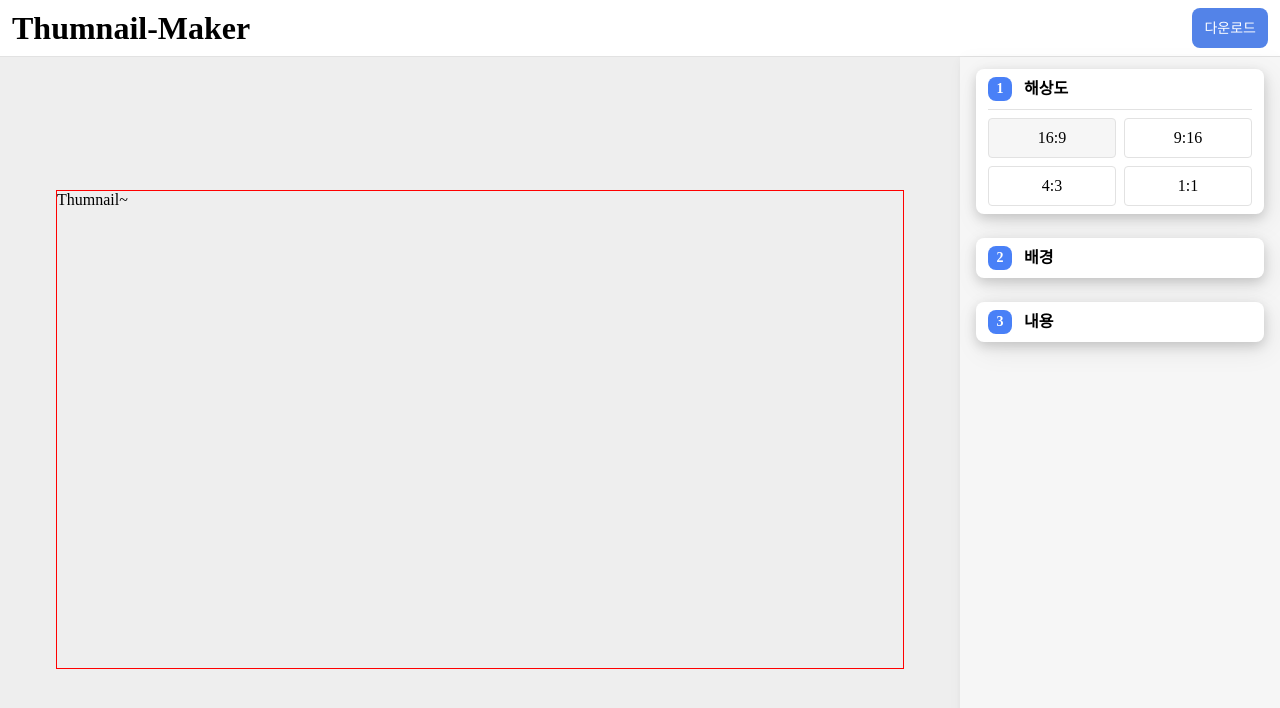
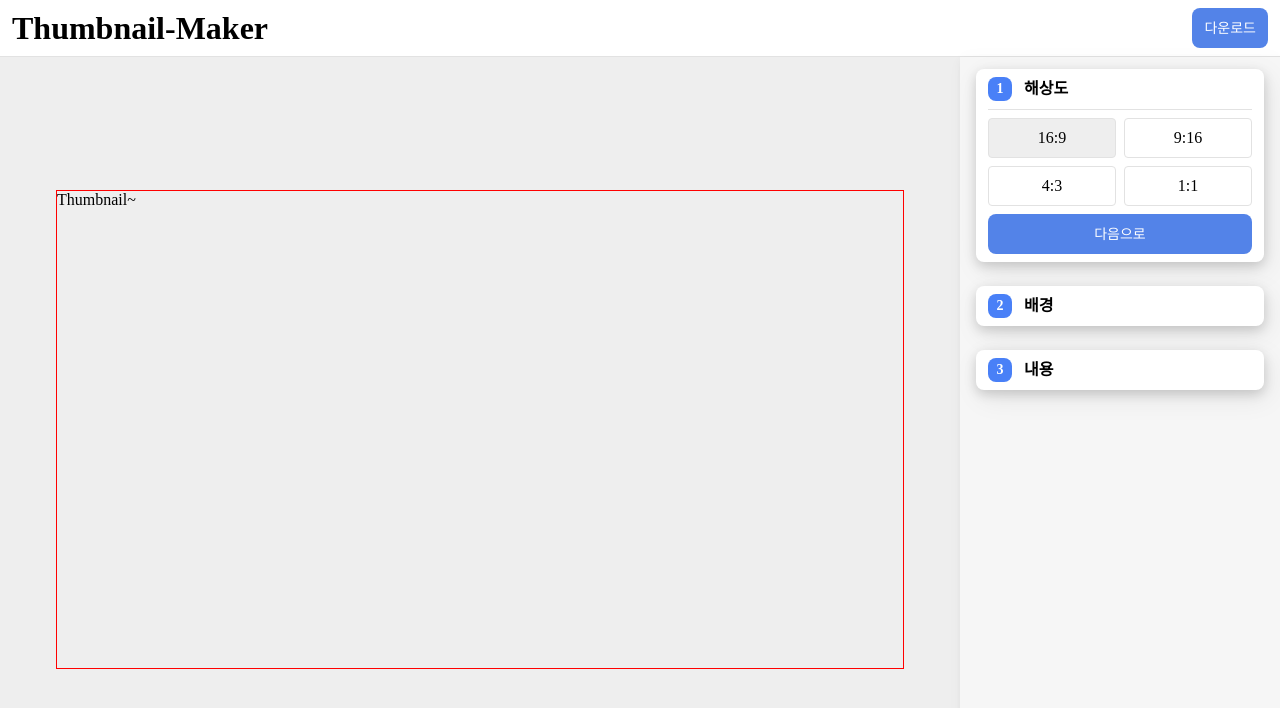
Before and after one commit to h00ns/Thumbnail-Maker, a React (Vite) app: page / in a window 1280 px wide. Shown: the top 708 px of the page. Built offline with nearby package versions, Linux system fonts and the light colour scheme.

Commit message:
feat : Part 2 setting

```diff
--- a/index.html
+++ b/index.html
@@ -4,7 +4,7 @@
     <meta charset="UTF-8" />
     <link rel="icon" type="image/svg+xml" href="/vite.svg" />
     <meta name="viewport" content="width=device-width, initial-scale=1.0" />
-    <title>Thumnail-Maker</title>
+    <title>Thumbnail-Maker</title>
   </head>
   <body>
     <div id="root"></div>
--- a/package.json
+++ b/package.json
@@ -19,6 +19,8 @@
     "react-dom": "^18.2.0"
   },
   "devDependencies": {
+    "@types/dom-to-image": "^2.6.7",
+    "@types/file-saver": "^2.0.7",
     "@types/react": "^18.2.66",
     "@types/react-dom": "^18.2.22",
     "@typescript-eslint/eslint-plugin": "^7.2.0",
--- a/src/components/atoms/Button/index.tsx
+++ b/src/components/atoms/Button/index.tsx
@@ -4,13 +4,22 @@ import styled from "@emotion/styled";
 
 interface Props extends React.ButtonHTMLAttributes<HTMLButtonElement> {
   text: string;
+  fullWidth?: boolean;
 }
 
-export default function Button({ text, ...buttonHtmlAttributes }: Props) {
-  return <Component {...buttonHtmlAttributes}>{text}</Component>;
+export default function Button({
+  text,
+  fullWidth = false,
+  ...buttonHtmlAttributes
+}: Props) {
+  return (
+    <Component fullWidth={fullWidth} {...buttonHtmlAttributes}>
+      {text}
+    </Component>
+  );
 }
 
-const Component = styled.button`
+const Component = styled.button<{ fullWidth: boolean }>`
   padding: 10px 12px;
   border: none;
   border-radius: ${Radius.MEDIUM};
@@ -20,6 +29,8 @@ const Component = styled.button`
 
   background: ${primary.blue};
   color: ${white};
+
+  ${(props) => props.fullWidth && "width: 100%;"}
 
   &:hover {
     opacity: 0.8;
--- a/src/components/atoms/PartCard/index.tsx
+++ b/src/components/atoms/PartCard/index.tsx
@@ -24,7 +24,11 @@ export default function PartCard({
 
   const isSelect = selectIdx === idx;
   return (
-    <Component {...divHtmlAttributes} onClick={() => setSelectIdx(idx)}>
+    <Component
+      {...divHtmlAttributes}
+      onClick={() => setSelectIdx(idx)}
+      isSelect={isSelect}
+    >
       <Header>
         <NumberBox>{idx}</NumberBox>
         <Title variant="sh3">{title}</Title>
@@ -41,16 +45,21 @@ export default function PartCard({
   );
 }
 
-const Component = styled.div`
+const Component = styled.div<{ isSelect: boolean }>`
   padding: 8px 12px;
   background: ${white};
   box-shadow: ${Shadow.MEDIUM};
   border-radius: ${Radius.MEDIUM};
-  cursor: pointer;
 
   display: flex;
   flex-direction: column;
   gap: 8px;
+
+  ${({ isSelect }) =>
+    !isSelect &&
+    `
+    cursor: pointer;
+  `}
 `;
 
 const Header = styled.div`
--- /dev/null
+++ b/src/components/atoms/Radio/index.tsx
@@ -0,0 +1,25 @@
+import styled from "@emotion/styled";
+
+interface Props extends React.InputHTMLAttributes<HTMLInputElement> {
+  value: string;
+  checked: boolean;
+}
+
+export default function Radio({
+  value,
+  checked,
+  ...inputHtmlAttributes
+}: Props) {
+  return (
+    <Component
+      type="radio"
+      value={value}
+      checked={checked}
+      {...inputHtmlAttributes}
+    />
+  );
+}
+
+const Component = styled.input`
+  margin: 0;
+`;
--- a/src/components/blocks/Header/index.tsx
+++ b/src/components/blocks/Header/index.tsx
@@ -1,13 +1,28 @@
 import styled from "@emotion/styled";
 import { gray, white } from "@/styles/Color";
 import Button from "@/components/atoms/Button";
+import domtoimage from "dom-to-image";
+import { saveAs } from "file-saver";
 
 export default function Header() {
+  /** 썸네일 다운로드 */
+  const handleDownloadThumbnail = () => {
+    const thumbnail = document.querySelector("#thumbnail");
+
+    if (!thumbnail) {
+      return;
+    }
+
+    domtoimage.toBlob(thumbnail).then((blob) => {
+      saveAs(blob, "Thumbnail.png");
+    });
+  };
+
   return (
     <Wrap>
-      <Title>Thumnail-Maker</Title>
+      <Title>Thumbnail-Maker</Title>
 
-      <Button text="다운로드" />
+      <Button text="다운로드" onClick={handleDownloadThumbnail} />
     </Wrap>
   );
 }
--- a/src/components/blocks/Preview/index.tsx
+++ b/src/components/blocks/Preview/index.tsx
@@ -10,7 +10,9 @@ export default function Preview() {
 
   return (
     <Wrap ref={ref}>
-      <PreviewContent style={{ width, height }}>Thumnail~</PreviewContent>
+      <PreviewContent id="thumbnail" style={{ width, height }}>
+        Thumbnail~
+      </PreviewContent>
     </Wrap>
   );
 }
--- a/src/components/blocks/SideBar/Part1/ResolutionButton/index.tsx
+++ b/src/components/blocks/SideBar/Part1/ResolutionButton/index.tsx
@@ -31,10 +31,16 @@ const Component = styled.div<{ isSelect: boolean }>`
   border: 1px solid ${gray.gray3};
   border-radius: ${Radius.SMALL};
   text-align: center;
+  cursor: pointer;
 
   ${({ isSelect }) =>
-    isSelect &&
+    isSelect
+      ? `
+    background: ${gray.gray2};
     `
-    background: ${gray.gray1};
+      : `
+    &:hover {
+      background: ${gray.gray1};
+    }
   `}
 `;
--- a/src/components/blocks/SideBar/Part1/index.tsx
+++ b/src/components/blocks/SideBar/Part1/index.tsx
@@ -2,21 +2,38 @@ import PartCard from "@/components/atoms/PartCard";
 import styled from "@emotion/styled";
 import ResolutionButton from "./ResolutionButton";
 import { Resolution } from "@/store/types";
+import Button from "@/components/atoms/Button";
+import { useAtom } from "jotai";
+import { SelectIdxAtom } from "@/store";
 
 export default function Part1() {
+  const [, setSelectIdx] = useAtom(SelectIdxAtom);
+
+  /** 다음으로 클릭 */
+  const handleNextIdx = () => {
+    setSelectIdx(2);
+  };
+
   return (
     <PartCard idx={1} title="해상도">
-      <Content>
+      <Form>
         <ResolutionButton text="16:9" value={Resolution.RATIO_16_9} />
         <ResolutionButton text="9:16" value={Resolution.RATIO_9_16} />
         <ResolutionButton text="4:3" value={Resolution.RATIO_4_3} />
         <ResolutionButton text="1:1" value={Resolution.RATIO_1_1} />
-      </Content>
+      </Form>
+
+      <Button
+        style={{ marginTop: "8px" }}
+        text="다음으로"
+        fullWidth
+        onClickCapture={handleNextIdx}
+      />
     </PartCard>
   );
 }
 
-const Content = styled.div`
+const Form = styled.div`
   display: grid;
   grid-template-columns: 1fr 1fr;
   gap: 8px;
--- a/src/components/blocks/SideBar/Part2/index.tsx
+++ b/src/components/blocks/SideBar/Part2/index.tsx
@@ -1,9 +1,70 @@
+import Button from "@/components/atoms/Button";
 import PartCard from "@/components/atoms/PartCard";
+import Radio from "@/components/atoms/Radio";
+import Typography from "@/components/atoms/Typography";
+import { SelectIdxAtom } from "@/store";
+import styled from "@emotion/styled";
+import { useAtom } from "jotai";
+import { useState } from "react";
+
+type BackgroundType = "solid" | "gradation" | "image";
 
 export default function Part2() {
+  const [, setSelectIdx] = useAtom(SelectIdxAtom);
+
+  const [type, setType] = useState<BackgroundType>("solid");
+
+  /** 다음으로 클릭 */
+  const handleNextIdx = () => {
+    setSelectIdx(3);
+  };
+
   return (
     <PartCard idx={2} title="배경">
-      배경 영역
+      <Form>
+        <Title onClick={() => setType("solid")}>
+          <Radio value={"solid"} checked={type === "solid"} />
+          <Typography>단일 색상</Typography>
+        </Title>
+
+        <Title onClick={() => setType("gradation")}>
+          <Radio value={"gradation"} checked={type === "gradation"} />
+          <Typography>그라데이션</Typography>
+        </Title>
+
+        <Title onClick={() => setType("image")}>
+          <Radio value={"image"} checked={type === "image"} />
+          <Typography>이미지</Typography>
+        </Title>
+      </Form>
+
+      <Button
+        style={{ marginTop: "8px" }}
+        text="다음으로"
+        fullWidth
+        onClickCapture={handleNextIdx}
+      />
     </PartCard>
   );
 }
+
+const Form = styled.form`
+  margin-top: 8px;
+
+  display: flex;
+  flex-direction: column;
+  gap: 12px;
+`;
+
+const Title = styled.div`
+  width: fit-content;
+  cursor: pointer;
+
+  display: flex;
+  align-items: center;
+  gap: 8px;
+
+  &:hover {
+    opacity: 0.8;
+  }
+`;
```
Also changed, not shown: 1 other file (tests, documents, lock files or other folders).
